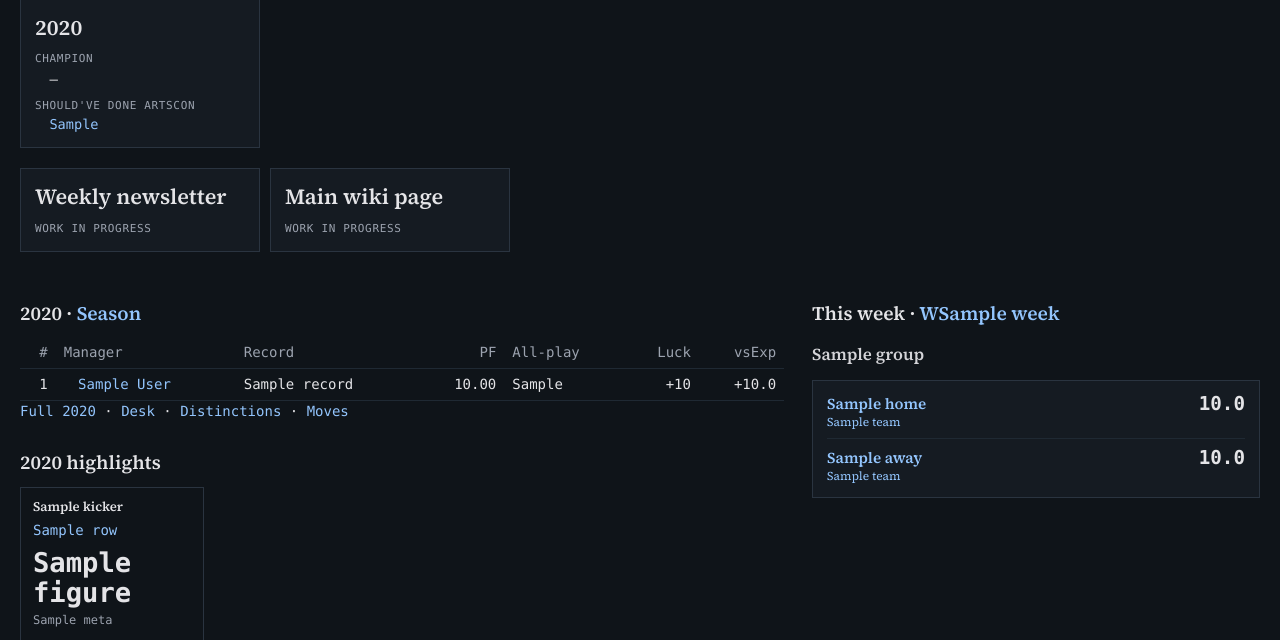
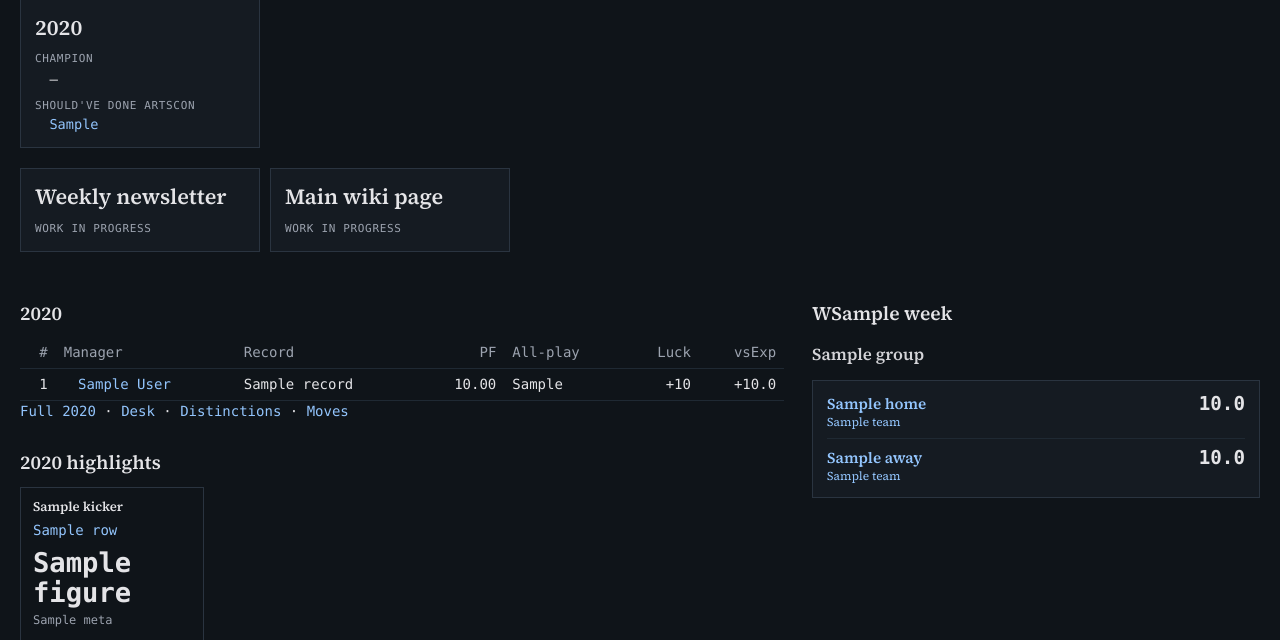
Before and after one commit to Quadram13/nu_choate_league, a FastAPI app: template hub/templates/home.html in a window 1280 px wide. Shown: the part 180-820 px from the top of the page. Run offline with FastAPI, Linux system fonts and the light colour scheme; the template is opened without the code that fills it: most values are stand-ins (such as "Sample title", 1, 10 or a date in 2020); some libraries are stand-ins or nearby versions; some web fonts are replaced.

Commit message:
feat: make home desk headings the season and week links
- Year above standings is the season page; drop the extra "Season" label.
- Drop "This week"; a playoff slate reads W17 (Playoffs) instead of a second heading.

```diff
--- a/hub/static/hub.css
+++ b/hub/static/hub.css
@@ -1651,6 +1651,15 @@ tr.this td {
     margin-bottom: 12px;
 }
 
+.desk h2 a {
+    color: inherit;
+}
+
+.desk h2 a:hover {
+    color: #93c5fd;
+    text-decoration: none;
+}
+
 .desk-side .week-card {
     margin-top: 16px;
 }
--- a/hub/templates/home.html
+++ b/hub/templates/home.html
@@ -57,7 +57,7 @@
 {% if year %}
 <section class="desk">
     <div class="desk-main">
-        <h2>{{ year }} · <a href="/seasons/{{ year }}">Season</a></h2>
+        <h2><a href="/seasons/{{ year }}">{{ year }}</a></h2>
         {% if current and current.vs_median %}
         <p class="note">H2H plus a game vs the weekly median.</p>
         {% endif %}
@@ -116,9 +116,10 @@
     </div>
     <aside class="desk-side">
         {% if slate %}
-        <h2>This week · <a href="/seasons/{{ slate.year }}/week/{{ slate.week }}">W{{ slate.week }}</a></h2>
+        {% set playoff_week = slate.groups | selectattr("kind", "equalto", "playoff") | first %}
+        <h2><a href="/seasons/{{ slate.year }}/week/{{ slate.week }}">W{{ slate.week }}{% if playoff_week %} (Playoffs){% endif %}</a></h2>
         {% for group in slate.groups %}
-        {% if slate.groups|length > 1 or group.kind != "regular" %}
+        {% if group.kind != "playoff" and (slate.groups|length > 1 or group.kind != "regular") %}
         <h3>{{ group.label }}</h3>
         {% endif %}
         {% for game in group.games %}
```
